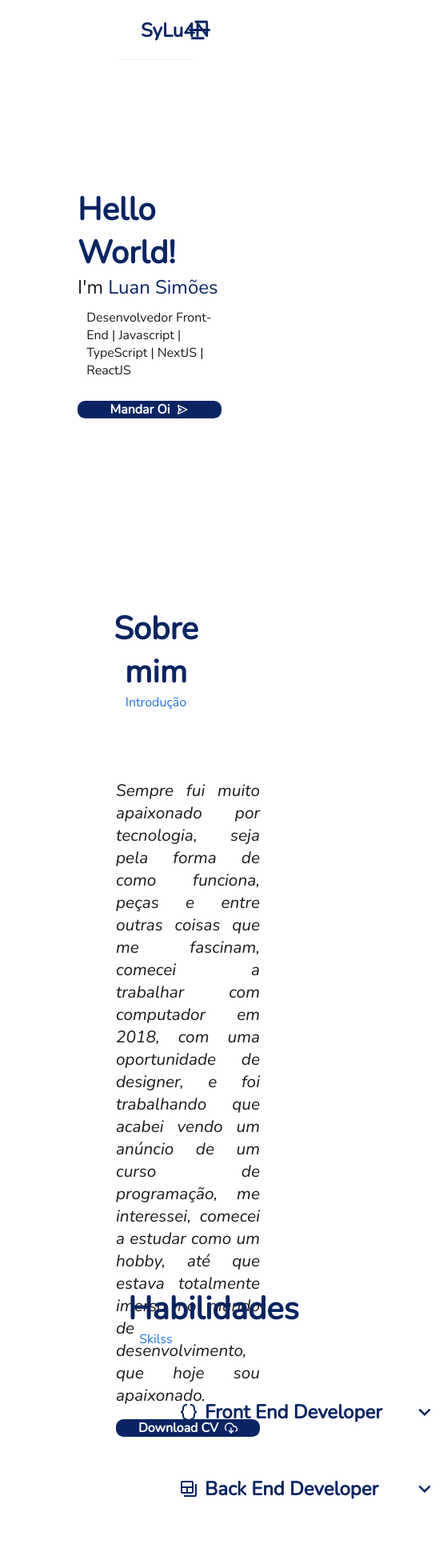
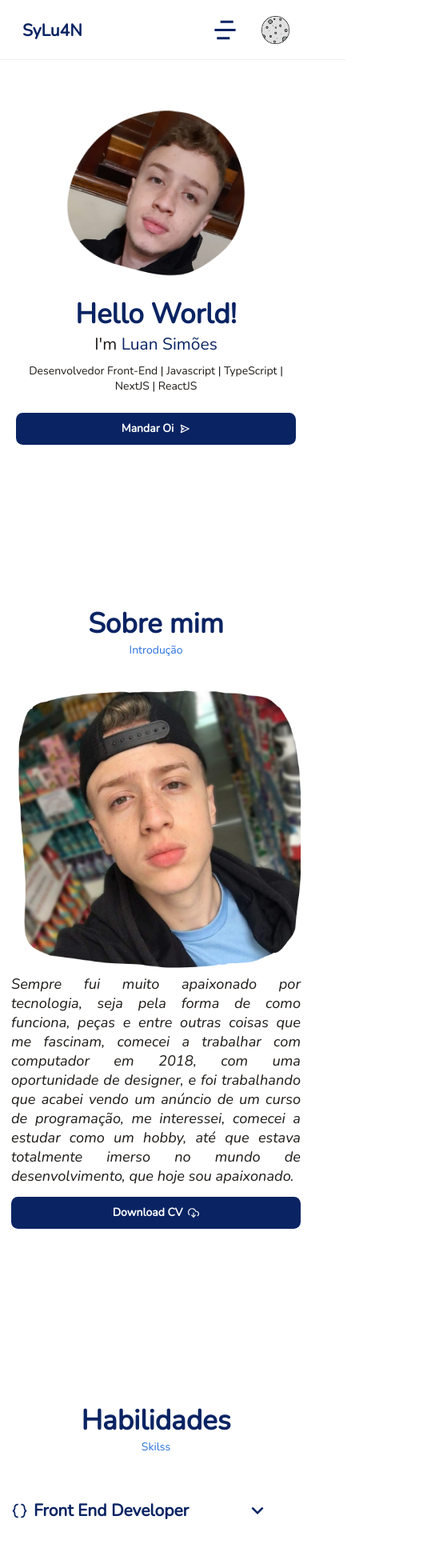
Before and after one commit to SyLu4N/myportfolio, a Next.js app: page / in a window 390 px wide. Shown: the top 1960 px of the page at 80% size, 554 px wide, since content can reach past the window. Built offline with nearby package versions, Linux system fonts and the light colour scheme.

Commit message:
adicionando responsividade

```diff
--- a/src/components/AboutMe/index.tsx
+++ b/src/components/AboutMe/index.tsx
@@ -1,4 +1,3 @@
-import Image from 'next/image';
 import { FiDownloadCloud } from 'react-icons/fi';
 
 import { Container, Content } from './styles';
@@ -11,12 +10,7 @@ export function AboutMe(): JSX.Element {
         <p>Introdução</p>
       </div>
       <Content>
-        <Image
-          src="/assets/luanAboutMe.png"
-          alt="Minha foto"
-          width="400"
-          height="400"
-        />
+        <img src="/assets/luanAboutMe.png" alt="Minha foto" />
 
         <em>
           Sempre fui muito apaixonado por tecnologia, seja pela forma de como
--- a/src/components/AboutMe/styles.ts
+++ b/src/components/AboutMe/styles.ts
@@ -16,6 +16,10 @@ export const Container = styled.div`
       color: var(--details);
     }
   }
+
+  @media (max-width: 1200px) {
+    padding-top: 5rem;
+  }
 `;
 
 export const Content = styled.div`
@@ -25,6 +29,10 @@ export const Content = styled.div`
 
   margin-top: 2rem;
 
+  img {
+    width: 400px;
+  }
+
   em {
     display: flex;
     flex-direction: column;
@@ -32,10 +40,33 @@ export const Content = styled.div`
 
     padding-top: 1.3rem;
 
-    max-width: 500px;
+    max-width: 400px;
     height: 400px;
     font-size: 1.3rem;
     text-align: justify;
     color: var(--letter);
   }
+
+  @media (max-width: 1200px) {
+    flex-direction: column;
+    padding-top: 0rem;
+    gap: 0rem;
+
+    em {
+      padding-top: 0.4rem;
+      justify-content: start;
+    }
+  }
+
+  @media (max-width: 650px) {
+    margin-top: 0rem;
+
+    img {
+      width: 100%;
+    }
+
+    em a {
+      width: 100%;
+    }
+  }
 `;
--- a/src/components/Header/styles.ts
+++ b/src/components/Header/styles.ts
@@ -1,4 +1,5 @@
 import styled from 'styled-components';
+import { HiOutlineHome } from 'react-icons/hi';
 
 interface ContainerProps {
   theme: string;
@@ -7,6 +8,8 @@ interface ContainerProps {
 export const Padding = styled.div`
   height: 75px;
 `;
+
+export const SocialIcon = styled(HiOutlineHome)``;
 
 export const Container = styled.header<ContainerProps>`
   display: flex;
@@ -65,7 +68,7 @@ export const Container = styled.header<ContainerProps>`
 
       span {
         position: absolute;
-        top: -1rem;
+        top: -1.4rem;
         right: 0;
 
         svg {
@@ -179,12 +182,13 @@ export const Container = styled.header<ContainerProps>`
         left: -98px;
         right: -15px;
         top: 0;
-        bottom: -240%;
+        gap: 0;
+        bottom: -300%;
         z-index: 2;
 
         a {
-          display: inline-block;
-          text-align: center;
+          display: inline-flex;
+          flex-direction: column;
         }
       }
     }
--- a/src/components/Skills/FrontEnd/styles.ts
+++ b/src/components/Skills/FrontEnd/styles.ts
@@ -19,14 +19,6 @@ export const Container = styled.div`
       transition: color 300ms;
     }
 
-    &:hover {
-      cursor: pointer;
-
-      .svg {
-        color: var(--details);
-      }
-    }
-
     div {
       display: flex;
       align-items: center;
@@ -34,6 +26,14 @@ export const Container = styled.div`
 
       position: absolute;
       right: 0;
+    }
+
+    &:hover {
+      cursor: pointer;
+
+      .svg {
+        color: var(--details);
+      }
     }
   }
 
@@ -55,6 +55,16 @@ export const Container = styled.div`
   @keyframes close {
     0% {
       transform: rotate(180deg);
+    }
+  }
+
+  @media (max-width: 500px) {
+    padding: 0;
+
+    h1 {
+      border: 1px solid white;
+      width: 100%;
+      justify-content: center;
     }
   }
 `;
--- a/src/components/Skills/backEnd/styles.ts
+++ b/src/components/Skills/backEnd/styles.ts
@@ -55,6 +55,16 @@ export const Container = styled.div`
   @keyframes close {
     0% {
       transform: rotate(180deg);
+    }
+  }
+
+  @media (max-width: 500px) {
+    padding: 0;
+
+    h1 {
+      border: 1px solid white;
+      width: 100%;
+      justify-content: center;
     }
   }
 `;
--- a/src/components/Skills/styles.ts
+++ b/src/components/Skills/styles.ts
@@ -9,4 +9,8 @@ export const Header = styled.div`
   p {
     color: var(--details);
   }
+
+  @media (max-width: 500px) {
+    margin-top: 2rem;
+  }
 `;
--- a/src/components/Welcome/index.tsx
+++ b/src/components/Welcome/index.tsx
@@ -19,7 +19,7 @@ export function Welcome(): JSX.Element {
           Mandar Oi <BiSend />
         </a>
       </div>
-      <Image src="/assets/Luan.png" alt="Minha foto" width="300" height="300" />
+      <img src="/assets/Luan.png" alt="Minha foto" />
     </Container>
   );
 }
--- a/src/components/Welcome/styles.ts
+++ b/src/components/Welcome/styles.ts
@@ -10,6 +10,10 @@ export const Container = styled.div`
   padding-bottom: 7rem;
 
   position: relative;
+
+  img {
+    width: 300px;
+  }
 
   div {
     display: flex;
@@ -55,4 +59,35 @@ export const Container = styled.div`
       padding: 0.7rem;
     }
   }
+
+  @media (max-width: 650px) {
+    img {
+      width: 50%;
+    }
+  }
+
+  @media (max-width: 500px) {
+    flex-direction: column;
+    padding-bottom: 20rem;
+    margin-top: -5rem;
+    padding-top: 14rem;
+
+    div {
+      text-align: center;
+      margin-top: 8rem;
+
+      h1 {
+        text-align: center;
+      }
+
+      a {
+        width: 100%;
+      }
+    }
+
+    img {
+      width: 227px;
+      margin-top: -38rem;
+    }
+  }
 `;
--- a/src/components/studyWork/styles.ts
+++ b/src/components/studyWork/styles.ts
@@ -14,6 +14,10 @@ export const Container = styled.div`
   align-items: center;
 
   overflow-x: hidden;
+
+  @media (max-width: 400px) {
+    font-size: 90%;
+  }
 `;
 
 export const Header = styled.div`
--- a/src/styles/globa.ts
+++ b/src/styles/globa.ts
@@ -28,7 +28,12 @@ export const GlobalStyles = createGlobalStyle`
         background-color: var(--background);
         padding: 0 10rem;
         scroll-behavior: smooth;
+
+        @media (max-width: 1000px) {
+          padding: 0 1rem;
+        }
       }
+
    }
 
    h1, h2, h3 {
@@ -60,8 +65,9 @@ export const GlobalStyles = createGlobalStyle`
     @media (max-width: 750px) {
       display: grid;
       background-color: var(--background);
-      padding-bottom: 1rem;
+      padding-bottom: 2rem;
       padding-left: 0.5rem;
+      padding-top: 1rem;
       box-shadow: 0px 1px 1px rgba(0, 0, 0, 0.6);
       border-radius: 0  0 1rem 1rem;
       animation: 300ms aparecerMenuMobile linear;
@@ -73,13 +79,14 @@ export const GlobalStyles = createGlobalStyle`
       @keyframes aparecerMenuMobile {
         0% {
           bottom: 200%;
-          margin-top: -30%;
+          margin-top: -40%;
         }
         100% {
-          bottom: -240%;
+          bottom: -300%;
           margin-top: 0%;
        }
       }
+
     }
   }
 
@@ -104,4 +111,16 @@ export const GlobalStyles = createGlobalStyle`
       padding: 0 1rem;
     }
   }
+
+  @media (max-width: 1000px) {
+    html{
+      font-size: 93.75%;
+    }
+  }
+
+  @media (max-width: 720px) {
+    html{
+      font-size: 87.5%;
+    }
+  }
 `;
```
